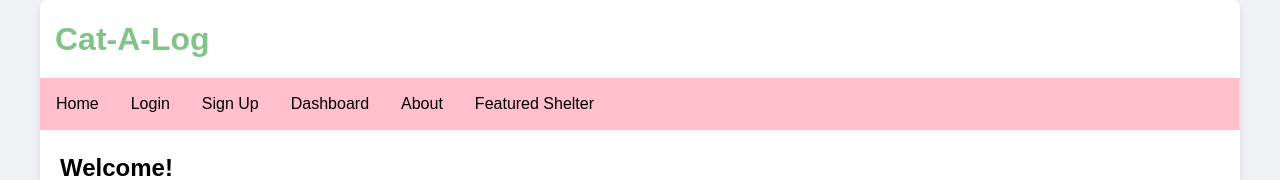
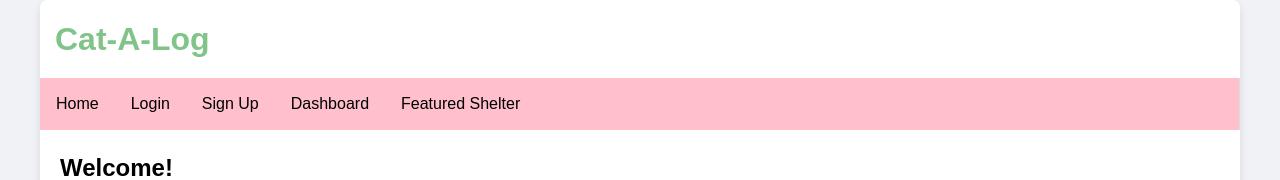
Before and after one commit to Akeldamaa/Cat-A-Log, a React (Vite) app in the folder frontend/: page / in a window 1280 px wide. Shown: the top 180 px of the page. Built offline with nearby package versions, Linux system fonts and the light colour scheme; a web font is replaced by a local one.

Commit message:
Delete about us page
delete about us page (moved to home page)

```diff
--- a/frontend/src/components/layout/Navbar.jsx
+++ b/frontend/src/components/layout/Navbar.jsx
@@ -26,11 +26,6 @@ export default function Navbar() {
           </Link>
         </li>
         <li>
-          <Link to="/about" className="nav-link">
-            About
-          </Link>
-        </li>
-        <li>
           <Link to="/featured-shelter" className="nav-link">
             Featured Shelter
           </Link>
```
Also changed, not shown: frontend/src/pages/About/About.css (deleted, +0 -10 lines).
